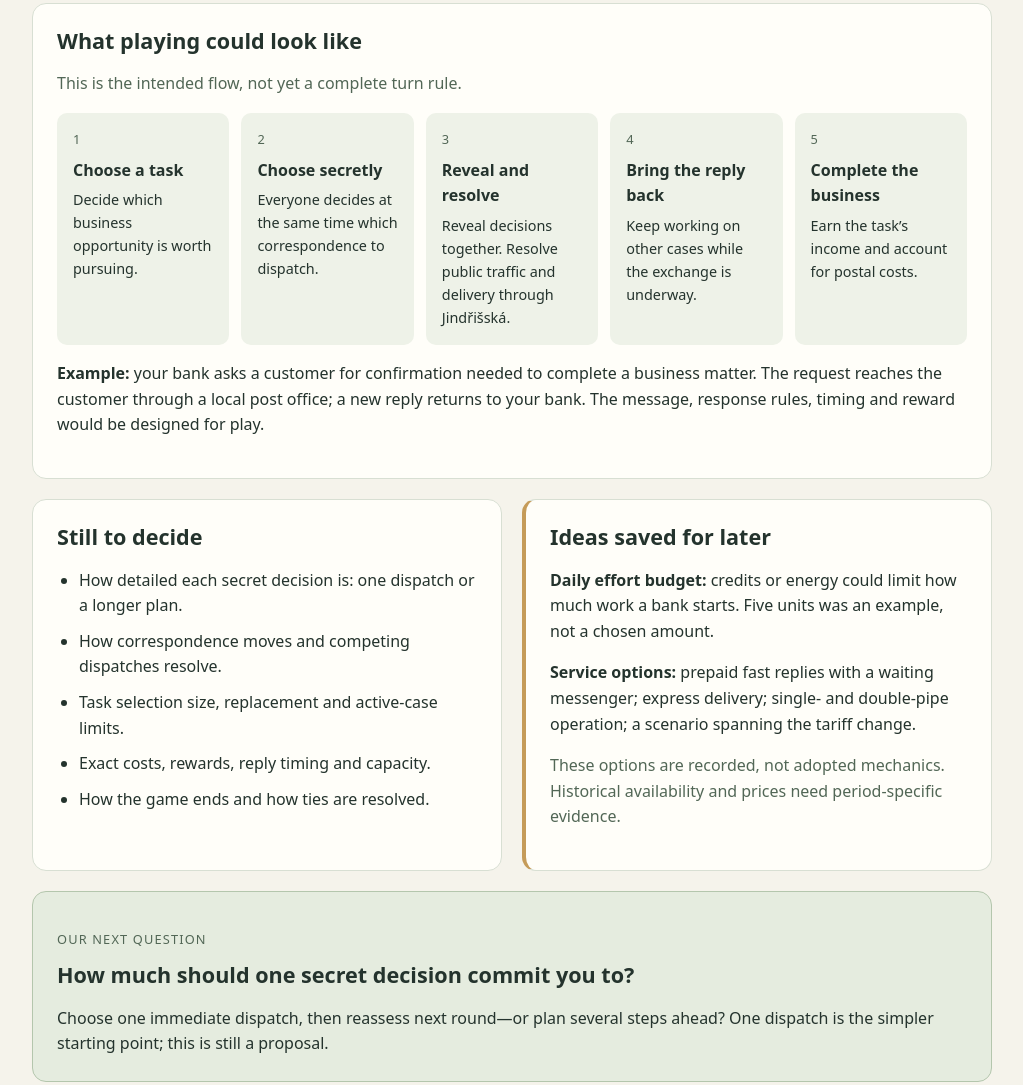
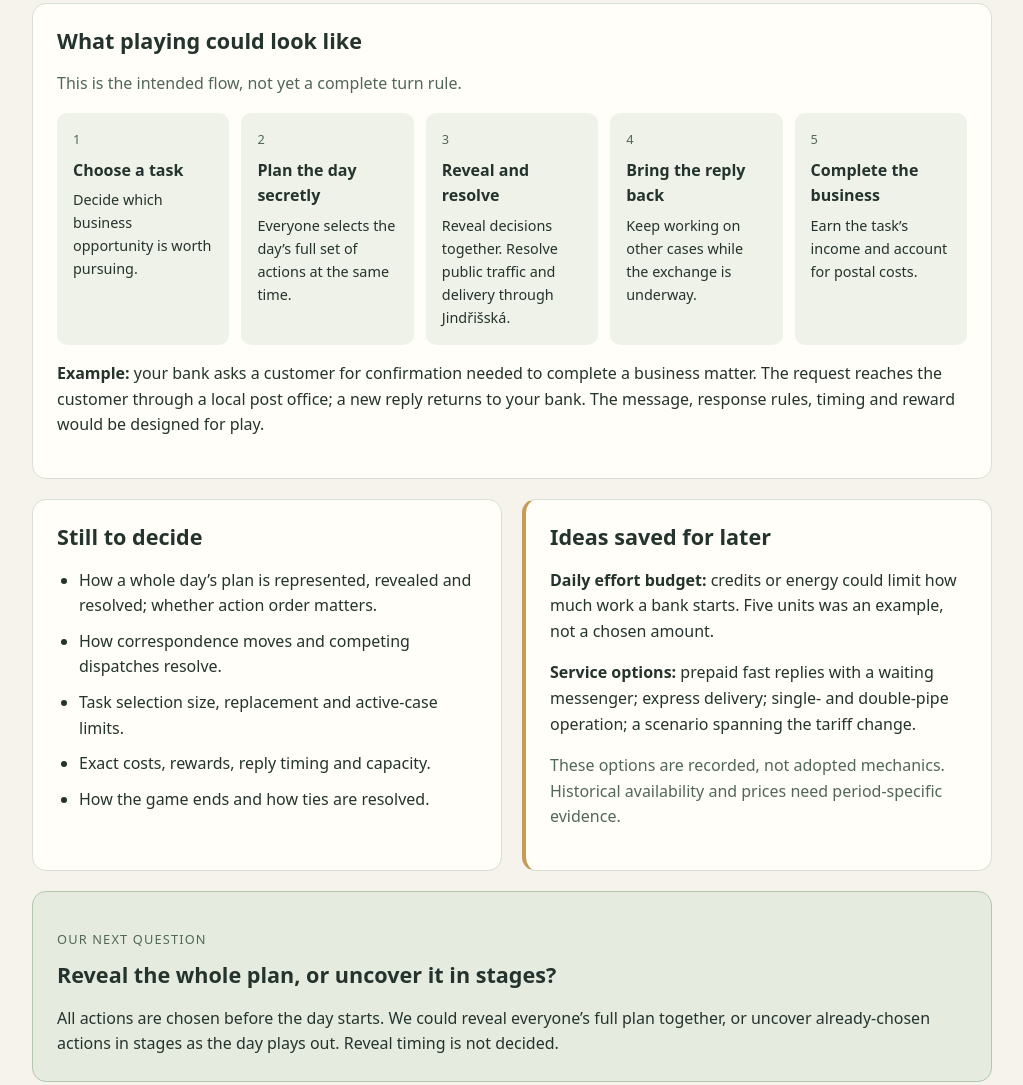
Before and after one commit to alexstygler/deskova_hra, a plain HTML site: page index.html in a window 1280 px wide. Shown: the part 888-1973 px from the top of the page, without its empty margins (128-1151 px from the left). Drawn offline with Linux system fonts and the light colour scheme.

Commit message:
Record whole-day simultaneous planning as chosen direction

```diff
--- a/index.html
+++ b/index.html
@@ -24,7 +24,7 @@
 <li><strong>Everyone represents a bank.</strong> Players use one shared Prague map. The exact historical bank roster is still open.</li>
 <li><strong>Success is measured in Kč.</strong> Completed business earns income; postal expenses reduce what you keep.</li>
 <li><strong>You choose from a personal selection of specific business tasks.</strong> Each player has their own opportunities to consider.</li>
-<li><strong>Choose together, reveal together.</strong> Players decide simultaneously in secret; decisions are then revealed and resolved publicly. Accepted tasks are visible to everyone.</li>
+<li><strong>Plan the whole day together.</strong> Everyone chooses all actions for one game day simultaneously in secret. Plans then play out publicly; accepted tasks are visible. How plans are revealed and resolved is still open.</li>
 <li><strong>Several tasks can run at once.</strong> You can work on another case while a reply is travelling. The exact limit is undecided.</li>
 <li><strong>Your bank pays both directions.</strong> Outgoing correspondence and replies count toward your expenses.</li>
 </ul>
@@ -34,7 +34,7 @@
 <p class="muted">This is the intended flow, not yet a complete turn rule.</p>
 <ol class="flow">
 <li><strong>Choose a task</strong><p>Decide which business opportunity is worth pursuing.</p></li>
-<li><strong>Choose secretly</strong><p>Everyone decides at the same time which correspondence to dispatch.</p></li>
+<li><strong>Plan the day secretly</strong><p>Everyone selects the day’s full set of actions at the same time.</p></li>
 <li><strong>Reveal and resolve</strong><p>Reveal decisions together. Resolve public traffic and delivery through Jindřišská.</p></li>
 <li><strong>Bring the reply back</strong><p>Keep working on other cases while the exchange is underway.</p></li>
 <li><strong>Complete the business</strong><p>Earn the task’s income and account for postal costs.</p></li>
@@ -45,7 +45,7 @@
 <section id="open">
 <h2>Still to decide</h2>
 <ul>
-<li>How detailed each secret decision is: one dispatch or a longer plan.</li>
+<li>How a whole day’s plan is represented, revealed and resolved; whether action order matters.</li>
 <li>How correspondence moves and competing dispatches resolve.</li>
 <li>Task selection size, replacement and active-case limits.</li>
 <li>Exact costs, rewards, reply timing and capacity.</li>
@@ -61,8 +61,8 @@
 </div>
 <section class="next" id="next">
 <p class="eyebrow">Our next question</p>
-<h2>How much should one secret decision commit you to?</h2>
-<p>Choose one immediate dispatch, then reassess next round—or plan several steps ahead? One dispatch is the simpler starting point; this is still a proposal.</p>
+<h2>Reveal the whole plan, or uncover it in stages?</h2>
+<p>All actions are chosen before the day starts. We could reveal everyone’s full plan together, or uncover already-chosen actions in stages as the day plays out. Reveal timing is not decided.</p>
 </section>
 <section id="principles">
 <h2>The experience we are aiming for</h2>
```
Also changed, not shown: aktualni-hra.html (+5 -5 lines), zapisnik.html (+3 -1 lines).
